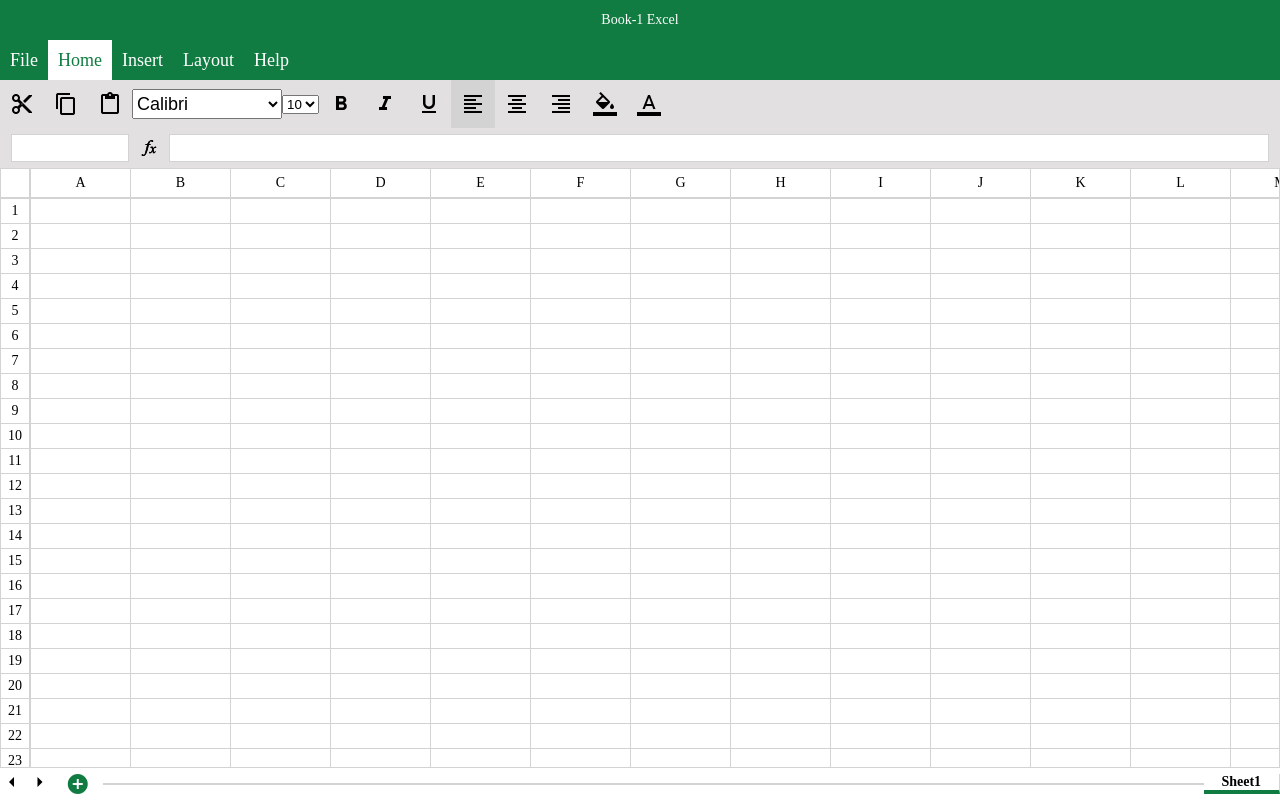
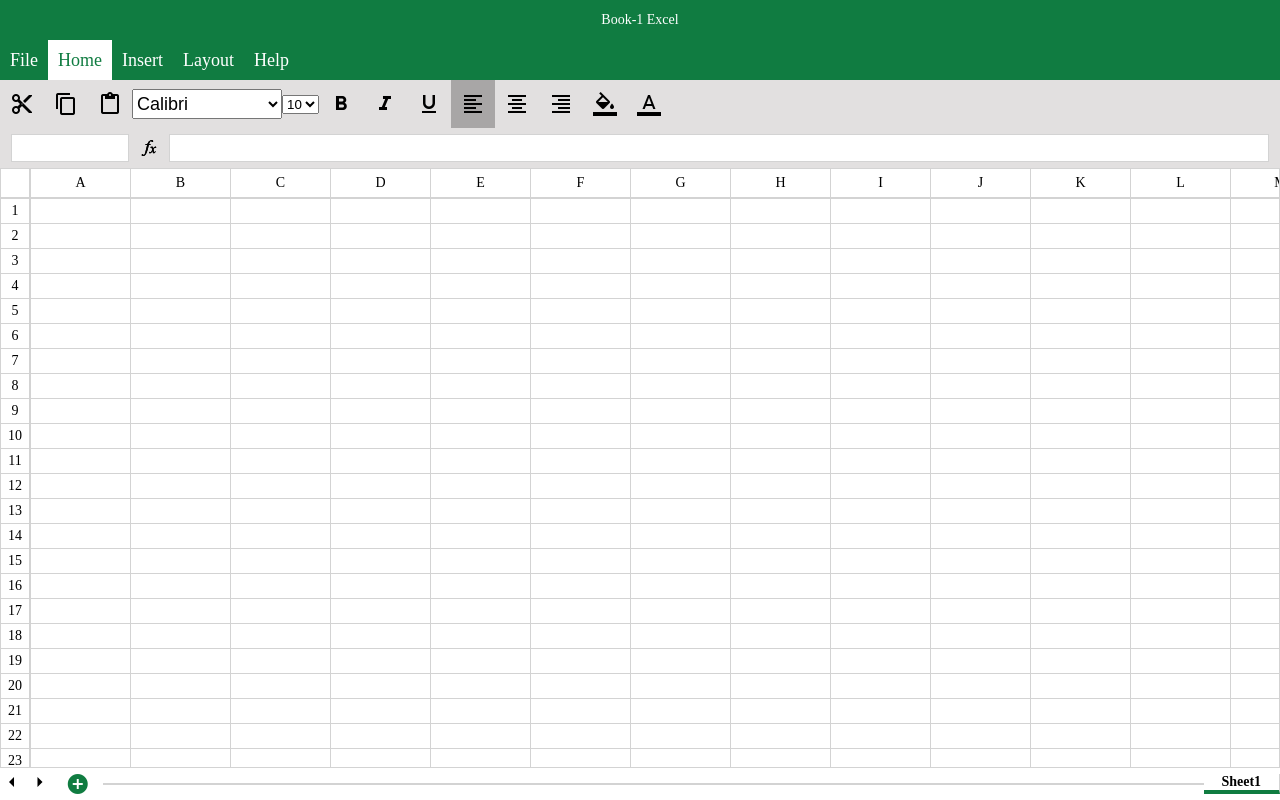
Before and after one commit to Aditiwebd/Excel-Clone, a plain HTML site: page index.html in a window 1280 px wide. Drawn offline with nearby package versions, Linux system fonts and the light colour scheme.

Commit message:
some color changes

```diff
--- a/style.css
+++ b/style.css
@@ -70,7 +70,7 @@ body{
 }
 
 .menu-icon:hover{
-    background-color: lightslategray;
+    background-color: #cfcbcb;
     height: 100%;
     cursor: pointer;
 }
@@ -238,7 +238,7 @@ body{
 }
 
 .menu-icon.selected{
-    background-color: lightgray;
+    background-color: rgb(168, 166, 166);
     height: 100%;
     display: flex;
 }
```
Also changed, not shown: 1 other file.
